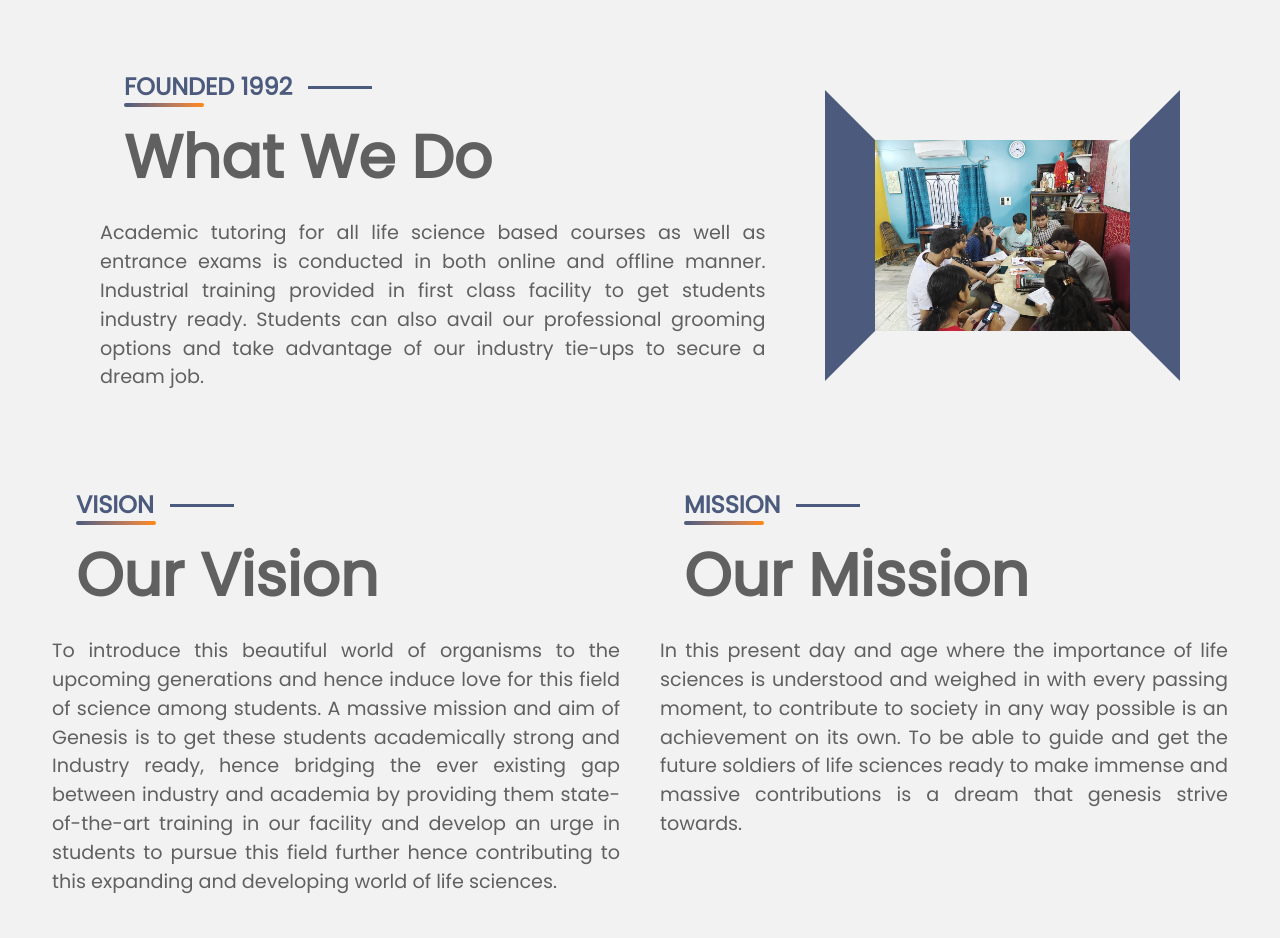
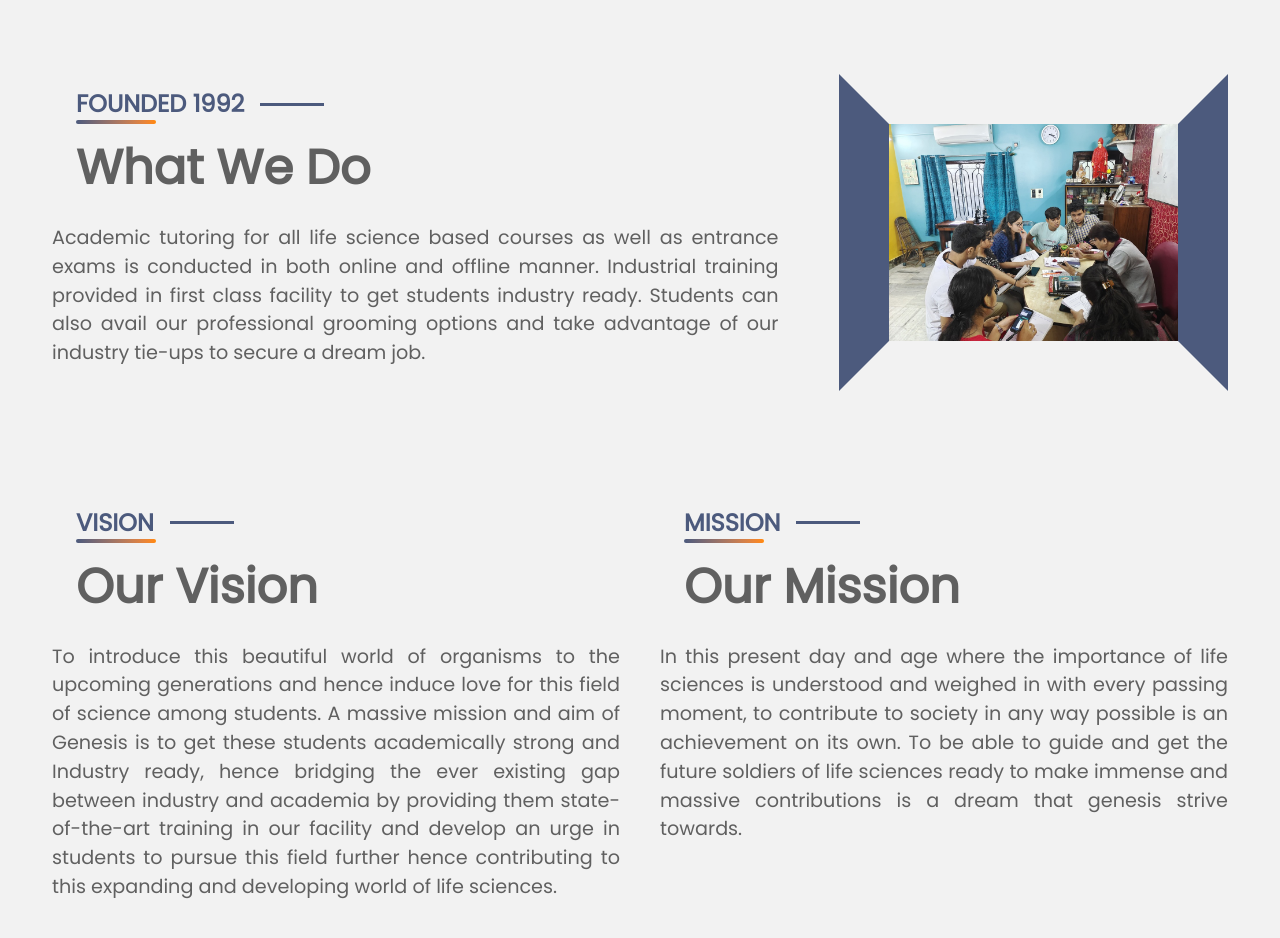
Before and after one commit to Suman911/genesis, a Next.js app: page /story in a window 1280 px wide. Shown: the part 820-1758 px from the top of the page. Built offline with nearby package versions, Linux system fonts and the light colour scheme.

Commit message:
props update

```diff
--- a/scripts/copy-build.js
+++ b/scripts/copy-build.js
@@ -7,17 +7,9 @@ const source = path.join(__dirname, '../out');
 const destination = path.join(__dirname, '../../genesis_production');
 
 // Path to the index.php file inside the destination
-const indexPhpPath = path.join(destination, 'api', 'index.php');
+const indexPhpPath = path.join(source, 'api', 'index.php');
 
 try {
-    console.log(`Clearing destination: ${destination}...`);
-    fse.emptyDirSync(destination); // Deletes everything inside but keeps the folder
-
-    console.log(`Copying from ${source} to ${destination}...`);
-    fse.copySync(source, destination, { overwrite: true });
-
-    console.log('Build successfully copied to genesis_production.');
-
     // Modify index.php to comment out the require_once line if it exists
     if (fs.existsSync(indexPhpPath)) {
         let indexPhpContent = fs.readFileSync(indexPhpPath, 'utf-8');
@@ -40,6 +32,14 @@ try {
     } else {
         console.log(`index.php not found in ${indexPhpPath}`);
     }
+
+    console.log(`Clearing destination: ${destination}...`);
+    fse.emptyDirSync(destination); // Deletes everything inside but keeps the folder
+
+    console.log(`Copying from ${source} to ${destination}...`);
+    fse.copySync(source, destination, { overwrite: true });
+
+    console.log('Build successfully copied to genesis_production.');
 } catch (err) {
     console.error('Error copying build folder or modifying index.php:', err);
 }
--- /dev/null
+++ b/src/app/_example.tsx
@@ -0,0 +1,23 @@
+// import { Suspense } from 'react';
+// import Link from "next/link";
+// import dynamic from 'next/dynamic';
+// import Spinner from '@/components/spinner';
+import Curosel from '@/components/curosel';
+
+// Lazy load TestApi with loading state
+// const TestApi = dynamic(() => import('@/components/api'), {
+//   ssr: false,
+//   loading: () => <Spinner />
+// });
+
+export default function Home() {
+  return (
+    <div>
+      <Curosel />
+
+      {/* <Suspense fallback={<Spinner />}>
+        <TestApi />
+      </Suspense> */}
+    </div>
+  );
+}
--- a/src/app/story/page.tsx
+++ b/src/app/story/page.tsx
@@ -5,7 +5,7 @@ import ImageFrame from "@/components/ui/util/imageFrame/imageFrame";
 
 export default function Page() {
     return (
-        <div className="text-[1.2rem] text-ash">
+        <div>
             <Story>
                 <StoryImage>
                     <ImageFrame>
--- a/src/components/ui/contact/form.tsx
+++ b/src/components/ui/contact/form.tsx
@@ -1,31 +1,31 @@
 interface form extends React.HTMLAttributes<HTMLDivElement>{
     children:React.ReactNode
 }
-export function Form({children,...props}:form){
+export function Form({children, className = "",...props}:form){
     return (
-        <div {...props} className={`col-span-8 p-2 md:p-4 lg:p-8 h-full place-content-center${props.className || ''}`}>
+        <div {...props} className={`col-span-8 p-2 md:p-4 lg:p-8 h-full place-content-center${className}`}>
         {children}
     </div>
     );
 }
 
-export function Formtitle({children,...props}:form){
+export function Formtitle({children, className = "",...props}:form){
     return (
-        <div {...props} className={`text-center text-3xl  ${props.className || ''}`}>
+        <div {...props} className={`text-center text-3xl  ${className}`}>
         {children}
     </div>
     );
 }
-export function FormBody({children,...props}:form){
+export function FormBody({children, className = "",...props}:form){
     return (
-        <div {...props} className={`w-full px-12 py-6 ${props.className || ''}`}>
+        <div {...props} className={`w-full px-12 py-6 ${className}`}>
         {children}
     </div>
     );
 }
-export function FormBtn({children,...props}:form){
+export function FormBtn({children, className = "",...props}:form){
     return (
-        <div {...props} className={` w-full px-10 ${props.className || ''}`}>
+        <div {...props} className={` w-full px-10 ${className}`}>
             <button className="w-full h-14 text-xl bg-primary text-white rounded-2xl hover:bg-gray-600">
             {children}
             </button>
--- a/src/components/ui/text/heading.tsx
+++ b/src/components/ui/text/heading.tsx
@@ -2,16 +2,16 @@ import React from "react";
 interface heading extends React.HTMLAttributes<HTMLDivElement>{
     children:React.ReactNode
 }
-export function Heading({children,...props}:heading){
+export function Heading({children, className = "",...props}:heading){
     return (
-        <div {...props} className={`grid gap-y-6 place-items-center w-full ${props.className || ''}`}>
+        <div {...props} className={`grid gap-y-6 place-items-center w-full ${className}`}>
             {children}
         </div>
     );
 }
-export function TopHeading({children,...props}:heading){
+export function TopHeading({children, className = "",...props}:heading){
     return (
-        <div {...props} className={`flex gap-2 md:gap-4 lg:gap-6 items-center ${props.className || ''}`}>
+        <div {...props} className={`flex gap-2 md:gap-4 lg:gap-6 items-center ${className}`}>
             <Line/>
             <div className="text-2xl text-ash">
             {children}
@@ -28,9 +28,9 @@ export function Line(){
     );
 }
 
-export function MainHeading({children,...props}:heading){
+export function MainHeading({children, className = "",...props}:heading){
     return (
-        <div {...props} className={`text-black text-3xl text-center md:text-4xl lg:text-5xl font-semibold ${props.className || ''}`}>
+        <div {...props} className={`text-black text-3xl text-center md:text-4xl lg:text-5xl font-semibold ${className}`}>
             {children}
         </div>
     );
--- a/src/components/ui/text/paragraph.tsx
+++ b/src/components/ui/text/paragraph.tsx
@@ -2,17 +2,17 @@ interface ParagraphProps extends React.HTMLAttributes<HTMLDivElement> {
     children: React.ReactNode;
 }
 
-export function Paragraph({ children, ...props }: ParagraphProps) {
+export function Paragraph({ children, className = "", ...props }: ParagraphProps) {
     return (
-        <div {...props} className={`px-5 ${props.className}`}>
+        <div {...props} className={`text-[1.2rem] text-ash px-5 ${className}`}>
             {children}
         </div>
     );
 }
 
-export function ParagraphScope({ children, ...props }: ParagraphProps) {
+export function ParagraphScope({ children, className = "", ...props }: ParagraphProps) {
     return (
-        <div {...props} className={`relative w-fit ${props.className}`}>
+        <div {...props} className={`relative w-fit ${className}`}>
             <div className="text-primary text-2xl font-semibold px-6 peer flex items-center gap-4 after:block after:w-16 after:h-[3px] after:bg-primary">
                 {children}
             </div>
@@ -21,16 +21,16 @@ export function ParagraphScope({ children, ...props }: ParagraphProps) {
     );
 }
 
-export function ParagraphTitle({ children, ...props }: ParagraphProps) {
+export function ParagraphTitle({ children, className = "", ...props }: ParagraphProps) {
     return (
-        <h1 {...props} className={`font-bold md:text-6xl text-4xl p-6 ${props.className}`}>
+        <h1 {...props} className={`font-bold md:text-5xl text-4xl p-6 ${className}`}>
             {children}
         </h1>
     );
 }
-export function ParagraphPara({ children, ...props }: ParagraphProps) {
+export function ParagraphPara({ children, className = "", ...props }: ParagraphProps) {
     return (
-        <div {...props} className={`font-medium text-justify my-2 cols ${props.className}`}>
+        <div {...props} className={`font-medium text-justify my-2 cols ${className}`}>
             {children}
         </div>
     );
--- a/src/components/ui/text/story.tsx
+++ b/src/components/ui/text/story.tsx
@@ -2,39 +2,57 @@ interface StoryProps extends React.HTMLAttributes<HTMLDivElement> {
     children: React.ReactNode;
 }
 
-export function Story({ children, ...props }: StoryProps) {
+export function Story({ children, className = "", ...props }: StoryProps) {
     return (
-        <div {...props} className={`grid items-center gap-5 grid-cols-1 lg:grid-cols-11 p-2 md:p-8 py-10 lg:px-20 ${props.className}`}>
+        <div
+            {...props}
+            className={`grid items-center gap-5 grid-cols-1 lg:grid-cols-11 p-2 py-10 xl:px-8 ${className}`}
+        >
             {children}
         </div>
-    )
+    );
 }
-export function StoryParagraph({ children, ...props }: StoryProps) {
+
+export function StoryParagraph({ children, className = "", ...props }: StoryProps) {
     return (
-        <div {...props} className={`xl:col-span-7 lg:col-span-6 ${props.className}`}>
+        <div
+            {...props}
+            className={`xl:col-span-7 lg:col-span-6 ${className}`}
+        >
             {children}
         </div>
-    )
+    );
 }
-export function StoryImage({ children, ...props }: StoryProps) {
+
+export function StoryImage({ children, className = "", ...props }: StoryProps) {
     return (
-        <div {...props} className={`xl:col-span-4 lg:col-span-5 p-5 m-auto max-w-[500px] ${props.className}`}>
+        <div
+            {...props}
+            className={`xl:col-span-4 lg:col-span-5 p-5 m-auto max-w-[500px] ${className}`}
+        >
             {children}
         </div>
-    )
+    );
 }
 
-export function ShortStory({ children, ...props }: StoryProps) {
+export function ShortStory({ children, className = "", ...props }: StoryProps) {
     return (
-        <div {...props} className={`grid grid-cols-1 md:grid-cols-6 p-2 py-10 md:p-8 ${props.className}`}>
+        <div
+            {...props}
+            className={`grid grid-cols-1 md:grid-cols-6 p-2 py-10 md:p-8 ${className}`}
+        >
             {children}
         </div>
-    )
+    );
 }
-export function ShortStoryParagraph({ children, ...props }: StoryProps) {
+
+export function ShortStoryParagraph({ children, className = "", ...props }: StoryProps) {
     return (
-        <div {...props} className={`md:col-span-3 py-6 ${props.className}`}>
+        <div
+            {...props}
+            className={`md:col-span-3 py-6 ${className}`}
+        >
             {children}
         </div>
-    )
+    );
 }
--- a/src/components/ui/text/textbox.tsx
+++ b/src/components/ui/text/textbox.tsx
@@ -2,16 +2,16 @@ interface text extends React.HTMLAttributes<HTMLDivElement>{
     children?:React.ReactNode
     placeholder?:string
 }
-export function TextGrid2({children,...props}:text){
+export function TextGrid2({children, className = "",...props}:text){
     return (
-        <div {...props} className={`md:grid grid-cols-2 gap-1 ${props.className || ''}`}>
+        <div {...props} className={`md:grid grid-cols-2 gap-1 ${className}`}>
         {children}
     </div>
     );
 }
-export function TextBox({children,...props}:text){
+export function TextBox({children, className = "",...props}:text){
     return (
-        <div className={`w-full p-4  ${props.className || ''}`}>
+        <div className={`w-full p-4  ${className}`}>
             <input {...props} className="w-full p-2 border-2 border-primary rounded-xl" type="text" />
         {children}
     </div>
--- /dev/null
+++ b/src/components/ui/util/button.tsx
@@ -0,0 +1,21 @@
+
+
+interface ButtonProps {
+    children: React.ReactNode;
+    className?: string;
+}
+
+export default function Button({ children, className = "" }: ButtonProps) {
+    return (
+        <button
+            className={`relative overflow-hidden font-bold border-3 border-primary bg-primary text-white rounded-full py-3 px-5 mt-2 transition-all duration-300 ease-in-out ${className}`}
+        >
+            {/* Background Fill Effect */}
+            <span className="absolute inset-0 w-0 bg-white transition-all duration-300 ease-in-out group-hover:w-full"></span>
+            {/* Text Layer (Ensures text stays visible) */}
+            <span className="relative group-hover:text-primary transition-all duration-300">
+                {children}
+            </span>
+        </button>
+    );
+};
```
Also changed, not shown: src/app/page.tsx (+32 -16 lines), src/components/footer.tsx (+5 -5 lines), src/components/ui/contact/contactcard.tsx (+14 -14 lines), 2 other files (tests, documents, lock files or other folders).
